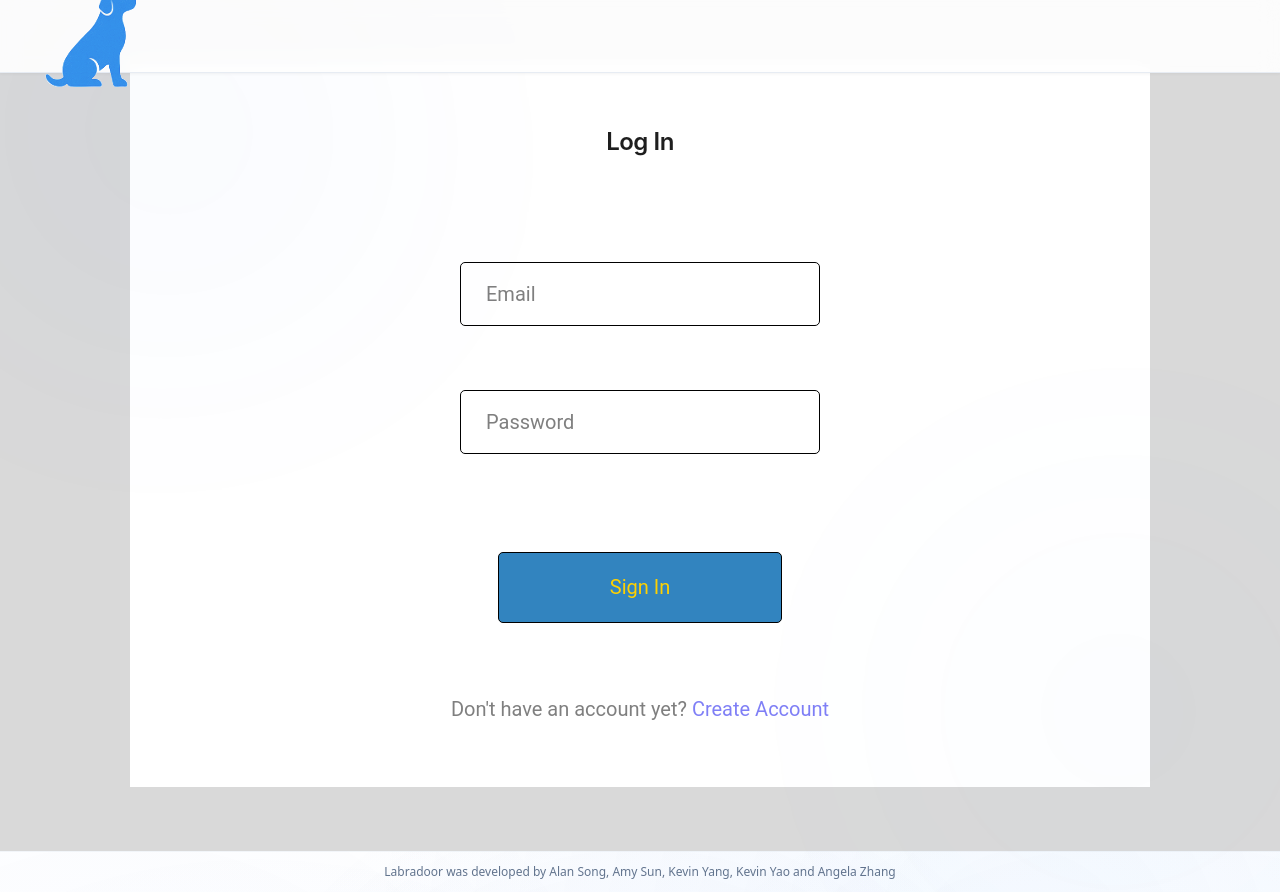
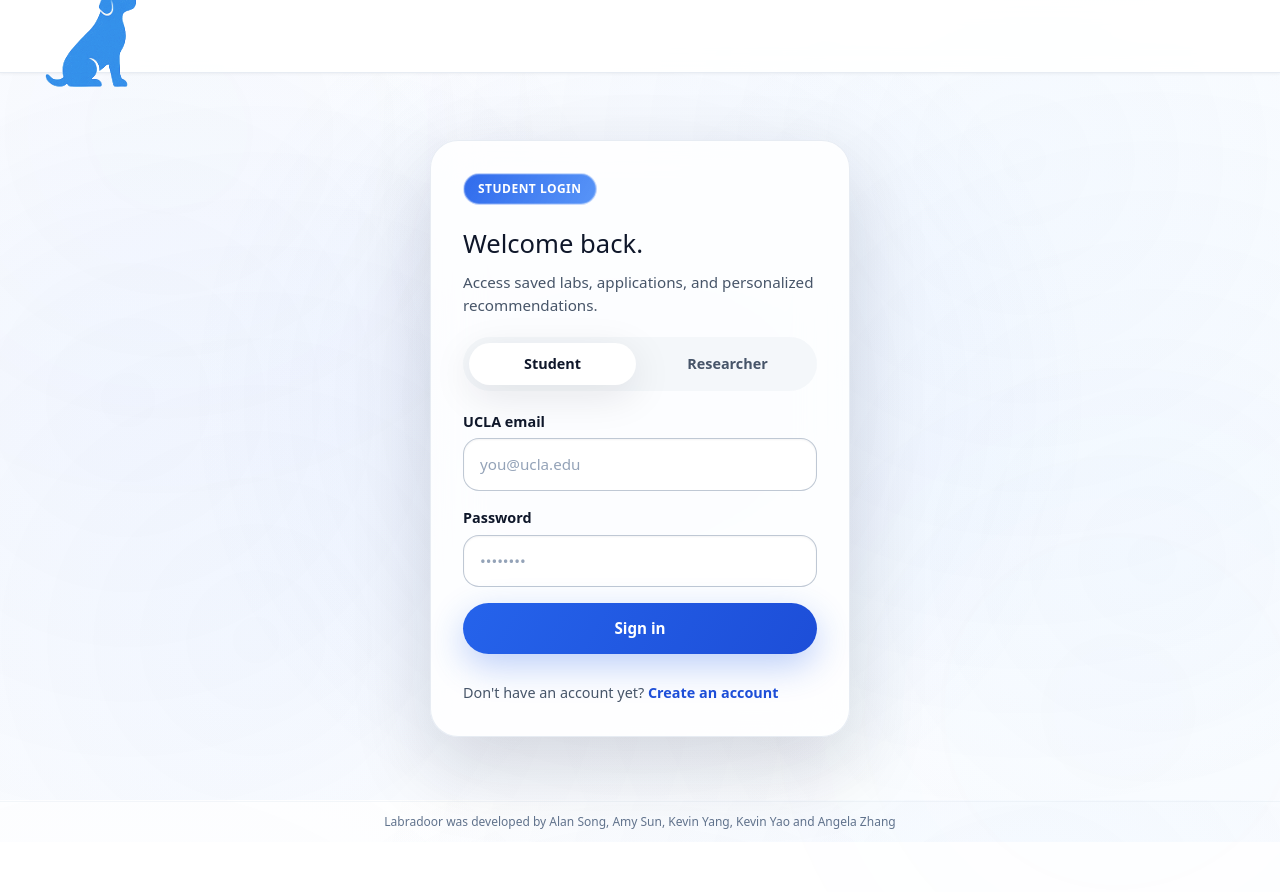
Before and after one commit to alansong21/labradoor, a Next.js app in the folder web/: page /login in a window 1280 px wide. After the commit the page ends 842 px from the top, so only its background shows below. Built offline with nearby package versions, Linux system fonts and the light colour scheme.

Commit message:
Changed styling of student and researcher signup page

```diff
--- a/web/src/app/login/login.css
+++ b/web/src/app/login/login.css
@@ -1,129 +1,184 @@
-.login-page {
+.auth-page {
+  min-height: 100vh;
+  padding: 140px 16px 64px;
   display: flex;
-  min-height: 100vh;
-  align-items: center;
   justify-content: center;
-  background: linear-gradient(0deg, #d9d9d9 0%, #d9d9d9 100%), rgba(255, 255, 255, 1);
-  padding: 64px 24px;
+  align-items: flex-start;
+  position: relative;
+  z-index: 1;
 }
 
-.login-container {
+.auth-card {
+  width: 100%;
+  max-width: 420px;
   display: flex;
   flex-direction: column;
-  align-items: center;
-  width: 100%;
-  max-width: 1020px;
-  padding: 64px 24px;
-  background: #fff;
-  border-radius: 0;
+  gap: 20px;
+  padding: 32px;
+  border-radius: 28px;
+  border: 1px solid rgba(226, 232, 240, 0.8);
+  background: rgba(255, 255, 255, 0.85);
+  box-shadow: 0 30px 80px rgba(15, 23, 42, 0.15);
+  backdrop-filter: blur(24px);
 }
 
-.login-title {
-  color: rgba(30, 30, 30, 1);
-  font-family: Inter, -apple-system, Roboto, Helvetica, sans-serif;
-  font-size: 24px;
-  font-style: normal;
-  font-weight: 600;
-  line-height: 120%;
-  letter-spacing: -0.48px;
-  margin: 0 0 105px 0;
+.auth-card__intro h1 {
+  font-size: 1.6rem;
+  margin: 0;
+  color: #0f172a;
 }
 
-.login-form {
+.auth-card__intro p {
+  margin: 8px 0 0;
+  color: #475569;
+  font-size: 0.95rem;
+}
+
+.role-pill {
+  align-self: flex-start;
+  padding: 6px 14px;
+  border-radius: 999px;
+  font-size: 0.75rem;
+  font-weight: 600;
+  letter-spacing: 0.04em;
+  text-transform: uppercase;
+  border: 1px solid rgba(255, 255, 255, 0.7);
+  box-shadow: inset 0 0 0 1px rgba(255, 255, 255, 0.2);
+}
+
+.role-pill--student {
+  background: linear-gradient(120deg, rgba(37, 99, 235, 0.95), rgba(59, 130, 246, 0.85));
+  color: white;
+}
+
+.role-pill--researcher {
+  background: linear-gradient(120deg, rgba(79, 70, 229, 0.95), rgba(14, 165, 233, 0.85));
+  color: white;
+}
+
+.role-toggle {
+  display: grid;
+  grid-template-columns: repeat(2, minmax(0, 1fr));
+  gap: 8px;
+  padding: 6px;
+  border-radius: 999px;
+  background: rgba(241, 245, 249, 0.75);
+}
+
+.role-toggle__option {
+  text-align: center;
+  padding: 10px 12px;
+  border-radius: 999px;
+  font-size: 0.9rem;
+  font-weight: 600;
+  color: #475569;
+  text-decoration: none;
+  transition: all 0.15s ease;
+}
+
+.role-toggle__option.active {
+  background: white;
+  color: #0f172a;
+  box-shadow: 0 10px 40px rgba(15, 23, 42, 0.1);
+}
+
+.auth-form {
   display: flex;
   flex-direction: column;
-  align-items: center;
-  gap: 64px;
-  width: 100%;
-  max-width: 360px;
+  gap: 16px;
 }
 
-.input-wrapper {
-  width: 100%;
+.auth-field {
+  display: flex;
+  flex-direction: column;
+  gap: 6px;
+  font-size: 0.9rem;
+  color: #0f172a;
 }
 
-.login-input {
-  width: 100%;
-  height: 64px;
-  border-radius: 5px;
-  border: 1px solid #000;
-  background: #fff;
-  padding: 0 25px;
-  color: rgba(0, 0, 0, 1);
-  font-family: Roboto, -apple-system, Helvetica, sans-serif;
-  font-size: 20px;
-  font-style: normal;
-  font-weight: 400;
-  line-height: 140.625%;
-  box-sizing: border-box;
+.auth-label {
+  font-weight: 600;
+  color: #0f172a;
 }
 
-.login-input::placeholder {
-  color: rgba(0, 0, 0, 0.5);
-  font-family: Roboto, -apple-system, Helvetica, sans-serif;
-  font-size: 20px;
-  font-style: normal;
-  font-weight: 400;
-  line-height: 140.625%;
+.auth-input {
+  border-radius: 16px;
+  border: 1px solid rgba(148, 163, 184, 0.6);
+  background: rgba(255, 255, 255, 0.95);
+  padding: 14px 16px;
+  font-size: 0.95rem;
+  color: #0f172a;
+  box-shadow: inset 0 1px 2px rgba(15, 23, 42, 0.05);
+  transition: border-color 0.15s ease, box-shadow 0.15s ease, background 0.15s ease;
 }
 
-.login-input:focus {
-  outline: none;
-  border-color: #3284bf;
+.auth-input::placeholder {
+  color: #94a3b8;
 }
 
-.login-submit-button {
-  width: 284px;
-  height: 71px;
-  background: #3284bf;
-  border-radius: 5px;
-  border: 1px solid #000;
-  color: #ffd100;
-  text-align: center;
-  font-family: Roboto, -apple-system, Helvetica, sans-serif;
-  font-size: 20px;
-  font-style: normal;
-  font-weight: 400;
-  line-height: normal;
-  cursor: pointer;
-  transition: background-color 0.2s;
-  margin-top: 34px;
+.auth-input:focus {
+  outline: none;
+  border-color: rgba(37, 99, 235, 0.9);
+  background: #fff;
+  box-shadow: 0 0 0 3px rgba(37, 99, 235, 0.15);
 }
 
-.login-submit-button:hover {
-  background: #2a6fa0;
+.auth-button {
+  border: none;
+  border-radius: 999px;
+  padding: 14px 18px;
+  font-size: 0.95rem;
+  font-weight: 600;
+  cursor: pointer;
+  transition: transform 0.15s ease, box-shadow 0.15s ease;
 }
 
-.login-submit-button:active {
-  background: #235a85;
+.auth-button.primary {
+  background: linear-gradient(120deg, #2563eb, #1d4ed8);
+  color: white;
+  box-shadow: 0 12px 35px rgba(37, 99, 235, 0.3);
+}
+
+.auth-button.primary:hover {
+  transform: translateY(-1px);
+  box-shadow: 0 15px 40px rgba(37, 99, 235, 0.35);
 }
 
 .status-message {
-  margin-top: 24px;
-  color: rgba(30, 30, 30, 1);
-  font-family: Roboto, -apple-system, Helvetica, sans-serif;
-  font-size: 16px;
+  font-size: 0.9rem;
+  margin: 4px 0 0;
 }
 
-.signup-prompt {
-  color: rgba(0, 0, 0, 0.5);
-  font-family: Roboto, -apple-system, Helvetica, sans-serif;
-  font-size: 20px;
-  font-style: normal;
-  font-weight: 400;
-  line-height: 140.625%;
-  margin-top: 72px;
+.status-success {
+  color: #15803d;
 }
 
-.signup-link {
-  color: rgba(0, 0, 238, 0.5);
-  font-family: Roboto, -apple-system, Helvetica, sans-serif;
-  font-size: 20px;
-  font-style: normal;
-  font-weight: 400;
+.status-error {
+  color: #b91c1c;
+}
+
+.auth-footer {
+  margin-top: 8px;
+  font-size: 0.9rem;
+  color: #475569;
+}
+
+.auth-link {
+  color: #1d4ed8;
+  font-weight: 600;
   text-decoration: none;
 }
 
-.signup-link:hover {
+.auth-link:hover {
   text-decoration: underline;
 }
+
+@media (max-width: 640px) {
+  .auth-page {
+    padding-top: 120px;
+  }
+
+  .auth-card {
+    padding: 28px 24px;
+  }
+}
--- a/web/src/app/login/page.tsx
+++ b/web/src/app/login/page.tsx
@@ -4,25 +4,41 @@
  * Redirects to appropriate dashboard upon success.
  */
 "use client";
-import { useState, Suspense } from "react";
+import { Suspense, useMemo, useState } from "react";
 import Link from "next/link";
 import { useSearchParams } from "next/navigation";
 import Navbar from "../components/Navbar";
 import "./login.css";
 
+type StatusState = { tone: "success" | "error"; message: string } | null;
+
+const ROLE_COPY: Record<"student" | "researcher", { title: string; blurb: string }> = {
+  student: {
+    title: "Student login",
+    blurb: "Access saved labs, applications, and personalized recommendations.",
+  },
+  researcher: {
+    title: "Researcher login",
+    blurb: "Manage posts, review applicants, and keep your lab profile current.",
+  },
+};
+
+const ROLE_TOGGLE = [
+  { label: "Student", value: "student" },
+  { label: "Researcher", value: "researcher" },
+];
+
 function LoginForm() {
   const searchParams = useSearchParams();
-  const role = searchParams.get("role");
-  const [status, setStatus] = useState<string | null>(null);
+  const roleParam = (searchParams.get("role") || "student").toLowerCase() as "student" | "researcher";
+  const [status, setStatus] = useState<StatusState>(null);
 
-  const getTitle = () => {
-    if (role === "student") return "Student Login";
-    if (role === "researcher") return "Researcher Login";
-    return "Log In";
-  };
+  const roleCopy = useMemo(() => ROLE_COPY[roleParam], [roleParam]);
 
   async function handleSubmit(e: React.FormEvent<HTMLFormElement>) {
     e.preventDefault();
+    setStatus(null);
+
     const form = new FormData(e.currentTarget);
 
     const res = await fetch("/api/auth/login", {
@@ -36,56 +52,78 @@ function LoginForm() {
     });
 
     if (res.ok) {
-      setStatus("Logged in!");
-      if (role === "researcher") {
+      setStatus({ tone: "success", message: "Logged in! Redirecting..." });
+      if (roleParam === "researcher") {
         window.location.href = "/my-posts";
       } else {
         window.location.href = "/";
       }
     } else {
       const body = await res.json().catch(() => null);
-      setStatus(body?.error ? JSON.stringify(body.error) : "Login failed.");
+      setStatus({
+        tone: "error",
+        message: body?.error ? JSON.stringify(body.error) : "Login failed.",
+      });
     }
   }
 
   return (
     <>
       <Navbar isLoggedIn={false} hideAuthButtons={true} />
-      <div className="login-page">
-        <div className="login-container">
-          <h1 className="login-title">{getTitle()}</h1>
+      <div className="auth-page">
+        <div className="auth-card">
+          <div className={`role-pill role-pill--${roleParam}`}>{roleCopy.title}</div>
+          <div className="auth-card__intro">
+            <h1>Welcome back.</h1>
+            <p>{roleCopy.blurb}</p>
+          </div>
 
-          <form onSubmit={handleSubmit} className="login-form">
-            <div className="input-wrapper">
-              <input
-                type="email"
-                name="email"
-                placeholder="Email"
-                className="login-input"
-                required
-              />
-            </div>
+          <div className="role-toggle" aria-label="Select role">
+            {ROLE_TOGGLE.map(({ label, value }) => (
+              <Link
+                key={value}
+                href={`/login?role=${value}`}
+                className={`role-toggle__option ${value === roleParam ? "active" : ""}`}
+              >
+                {label}
+              </Link>
+            ))}
+          </div>
 
-            <div className="input-wrapper">
+          <form onSubmit={handleSubmit} className="auth-form">
+            <label className="auth-field">
+              <span className="auth-label">UCLA email</span>
+              <input type="email" name="email" className="auth-input" placeholder="you@ucla.edu" required />
+            </label>
+
+            <label className="auth-field">
+              <span className="auth-label">Password</span>
               <input
                 type="password"
                 name="password"
-                placeholder="Password"
-                className="login-input"
+                className="auth-input"
+                placeholder="••••••••"
                 minLength={8}
                 required
               />
-            </div>
+            </label>
 
-            <button type="submit" className="login-submit-button">
-              Sign In
+            <button type="submit" className="auth-button primary">
+              Sign in
             </button>
           </form>
 
-          {status && <p className="status-message">{status}</p>}
+          {status && (
+            <p className={`status-message status-${status.tone}`} role="status">
+              {status.message}
+            </p>
+          )}
 
-          <p className="signup-prompt">
-            Don't have an account yet? <Link href="/signup" className="signup-link">Create Account</Link>
+          <p className="auth-footer">
+            Don&apos;t have an account yet?{" "}
+            <Link href={`/signup?role=${roleParam}`} className="auth-link">
+              Create an account
+            </Link>
           </p>
         </div>
       </div>
--- a/web/src/app/signup/page.tsx
+++ b/web/src/app/signup/page.tsx
@@ -5,15 +5,38 @@
  * Sends verification email upon success.
  */
 "use client";
-import { useState, Suspense } from "react";
+import { Suspense, useMemo, useState } from "react";
 import Link from "next/link";
 import { useSearchParams } from "next/navigation";
 import Navbar from "../components/Navbar";
 import "./signup.css";
 
+type StatusState = { tone: "success" | "error"; message: string } | null;
+
+const ROLE_COPY: Record<
+  "student" | "researcher",
+  { title: string; blurb: string; helper: string }
+> = {
+  student: {
+    title: "Student signup",
+    blurb: "Create an account to discover labs, build your profile, and track applications.",
+    helper: "Use your UCLA email so labs know you’re part of the community.",
+  },
+  researcher: {
+    title: "Researcher signup",
+    blurb: "Publish openings, manage applicants, and keep your lab presence up to date.",
+    helper: "Use your UCLA email so applicants can trust your lab is verified.",
+  },
+};
+
+const ROLE_TOGGLE = [
+  { label: "Student", value: "student" },
+  { label: "Researcher", value: "researcher" },
+];
+
 function SignupForm() {
   const searchParams = useSearchParams();
-  const role = searchParams.get("role") || "STUDENT";
+  const roleParam = (searchParams.get("role") || "student").toLowerCase() as "student" | "researcher";
   const [formData, setFormData] = useState({
     email: "",
     password: "",
@@ -21,8 +44,9 @@ function SignupForm() {
     name: "",
     uclaId: "",
   });
-  const [error, setError] = useState("");
-  const [success, setSuccess] = useState(false);
+  const [status, setStatus] = useState<StatusState>(null);
+
+  const roleCopy = useMemo(() => ROLE_COPY[roleParam], [roleParam]);
 
   const handleChange = (e: React.ChangeEvent<HTMLInputElement>) => {
     setFormData({ ...formData, [e.target.name]: e.target.value });
@@ -30,11 +54,10 @@ function SignupForm() {
 
   const handleSubmit = async (e: React.FormEvent) => {
     e.preventDefault();
-    setError("");
-    setSuccess(false);
+    setStatus(null);
 
     if (formData.password !== formData.confirmPassword) {
-      setError("Passwords do not match");
+      setStatus({ tone: "error", message: "Passwords do not match." });
       return;
     }
 
@@ -47,98 +70,130 @@ function SignupForm() {
           password: formData.password,
           name: formData.name,
           uclaId: formData.uclaId || undefined,
-          role: role.toUpperCase(),
+          role: roleParam.toUpperCase(),
         }),
       });
 
       if (res.ok) {
-        setSuccess(true);
-        setError("Account created! Please check your inbox for the verification email.");
+        setStatus({
+          tone: "success",
+          message: "Account created! Check your UCLA inbox for the verification email.",
+        });
       } else {
         const body = await res.json().catch(() => null);
-        setError(body?.error ? JSON.stringify(body.error) : "Signup failed.");
+        setStatus({
+          tone: "error",
+          message: body?.error ? JSON.stringify(body.error) : "Signup failed.",
+        });
       }
     } catch (err) {
-      setError("An unexpected error occurred.");
+      setStatus({ tone: "error", message: "An unexpected error occurred." });
     }
   };
 
   return (
     <>
       <Navbar isLoggedIn={false} hideAuthButtons={true} />
-      <div className="signup-page">
-        <div className="signup-container">
-          <h1 className="signup-title">Sign Up ({role})</h1>
+      <div className="auth-page">
+        <div className="auth-card">
+          <div className={`role-pill role-pill--${roleParam}`}>{roleCopy.title}</div>
+          <div className="auth-card__intro">
+            <h1>Join Labradoor.</h1>
+            <p>{roleCopy.blurb}</p>
+          </div>
+          <p className="auth-helper">{roleCopy.helper}</p>
 
-          <form onSubmit={handleSubmit} className="signup-form">
-            <div className="input-wrapper">
+          <div className="role-toggle" aria-label="Select role">
+            {ROLE_TOGGLE.map(({ label, value }) => (
+              <Link
+                key={value}
+                href={`/signup?role=${value}`}
+                className={`role-toggle__option ${value === roleParam ? "active" : ""}`}
+              >
+                {label}
+              </Link>
+            ))}
+          </div>
+
+          <form onSubmit={handleSubmit} className="auth-form">
+            <label className="auth-field">
+              <span className="auth-label">Full name</span>
               <input
                 type="text"
                 name="name"
-                placeholder="Full Name"
-                className="signup-input"
+                placeholder="First Last"
+                className="auth-input"
                 onChange={handleChange}
+                required
               />
-            </div>
+            </label>
 
-            <div className="input-wrapper">
+            <label className="auth-field">
+              <span className="auth-label">UCLA email</span>
               <input
                 type="email"
                 name="email"
-                placeholder="UCLA Email"
-                className="signup-input"
+                placeholder="you@ucla.edu"
+                className="auth-input"
                 required
                 onChange={handleChange}
               />
-            </div>
+            </label>
 
-            {role === "STUDENT" && (
-              <div className="input-wrapper">
+            {roleParam === "student" && (
+              <label className="auth-field">
+                <span className="auth-label">UCLA ID (UID)</span>
                 <input
                   type="text"
                   name="uclaId"
-                  placeholder="UCLA ID (UID)"
-                  className="signup-input"
+                  placeholder="000000000"
+                  className="auth-input"
                   onChange={handleChange}
                 />
-              </div>
+              </label>
             )}
 
-            <div className="input-wrapper">
+            <label className="auth-field">
+              <span className="auth-label">Password</span>
               <input
                 type="password"
                 name="password"
-                placeholder="Password"
-                className="signup-input"
+                placeholder="Create at least 8 characters"
+                className="auth-input"
                 minLength={8}
                 required
                 onChange={handleChange}
               />
-            </div>
+            </label>
 
-            <div className="input-wrapper">
+            <label className="auth-field">
+              <span className="auth-label">Confirm password</span>
               <input
                 type="password"
                 name="confirmPassword"
-                placeholder="Confirm Password"
-                className="signup-input"
+                placeholder="Re-enter password"
+                className="auth-input"
                 minLength={8}
                 required
                 onChange={handleChange}
               />
-            </div>
+            </label>
 
-            <button type="submit" className="signup-submit-button">
-              Sign Up
+            <button type="submit" className="auth-button primary">
+              Create account
             </button>
           </form>
 
-          {error && <p className={`status-message ${success ? "success" : "error"}`}>{error}</p>}
+          {status && (
+            <p className={`status-message status-${status.tone}`} role="status">
+              {status.message}
+            </p>
+          )}
 
-          <p className="login-prompt">
+          <p className="auth-footer">
             Already have an account?{" "}
-            <Link href="/login" className="login-link">
-              Log In
+            <Link href={`/login?role=${roleParam}`} className="auth-link">
+              Log in
             </Link>
           </p>
         </div>
--- a/web/src/app/signup/signup.css
+++ b/web/src/app/signup/signup.css
@@ -1,129 +1,190 @@
-.signup-page {
+.auth-page {
+  min-height: 100vh;
+  padding: 140px 16px 64px;
   display: flex;
-  min-height: 100vh;
-  align-items: center;
   justify-content: center;
-  background: linear-gradient(0deg, #d9d9d9 0%, #d9d9d9 100%), rgba(255, 255, 255, 1);
-  padding: 64px 24px;
+  align-items: flex-start;
+  position: relative;
+  z-index: 1;
 }
 
-.signup-container {
+.auth-card {
+  width: 100%;
+  max-width: 460px;
   display: flex;
   flex-direction: column;
-  align-items: center;
-  width: 100%;
-  max-width: 1020px;
-  padding: 64px 24px;
-  background: #fff;
-  border-radius: 0;
+  gap: 20px;
+  padding: 32px;
+  border-radius: 28px;
+  border: 1px solid rgba(226, 232, 240, 0.8);
+  background: rgba(255, 255, 255, 0.85);
+  box-shadow: 0 30px 80px rgba(15, 23, 42, 0.15);
+  backdrop-filter: blur(24px);
 }
 
-.signup-title {
-  color: rgba(30, 30, 30, 1);
-  font-family: Inter, -apple-system, Roboto, Helvetica, sans-serif;
-  font-size: 24px;
-  font-style: normal;
-  font-weight: 600;
-  line-height: 120%;
-  letter-spacing: -0.48px;
-  margin: 0 0 105px 0;
+.auth-card__intro h1 {
+  font-size: 1.6rem;
+  margin: 0;
+  color: #0f172a;
 }
 
-.signup-form {
+.auth-card__intro p {
+  margin: 8px 0 0;
+  color: #475569;
+  font-size: 0.95rem;
+}
+
+.auth-helper {
+  margin: 0;
+  font-size: 0.85rem;
+  color: #64748b;
+}
+
+.role-pill {
+  align-self: flex-start;
+  padding: 6px 14px;
+  border-radius: 999px;
+  font-size: 0.75rem;
+  font-weight: 600;
+  letter-spacing: 0.04em;
+  text-transform: uppercase;
+  border: 1px solid rgba(255, 255, 255, 0.7);
+  box-shadow: inset 0 0 0 1px rgba(255, 255, 255, 0.2);
+}
+
+.role-pill--student {
+  background: linear-gradient(120deg, rgba(37, 99, 235, 0.95), rgba(59, 130, 246, 0.85));
+  color: white;
+}
+
+.role-pill--researcher {
+  background: linear-gradient(120deg, rgba(79, 70, 229, 0.95), rgba(14, 165, 233, 0.85));
+  color: white;
+}
+
+.role-toggle {
+  display: grid;
+  grid-template-columns: repeat(2, minmax(0, 1fr));
+  gap: 8px;
+  padding: 6px;
+  border-radius: 999px;
+  background: rgba(241, 245, 249, 0.75);
+}
+
+.role-toggle__option {
+  text-align: center;
+  padding: 10px 12px;
+  border-radius: 999px;
+  font-size: 0.9rem;
+  font-weight: 600;
+  color: #475569;
+  text-decoration: none;
+  transition: all 0.15s ease;
+}
+
+.role-toggle__option.active {
+  background: white;
+  color: #0f172a;
+  box-shadow: 0 10px 40px rgba(15, 23, 42, 0.1);
+}
+
+.auth-form {
   display: flex;
   flex-direction: column;
-  align-items: center;
-  gap: 64px;
-  width: 100%;
-  max-width: 360px;
+  gap: 16px;
 }
 
-.input-wrapper {
-  width: 100%;
+.auth-field {
+  display: flex;
+  flex-direction: column;
+  gap: 6px;
+  font-size: 0.9rem;
+  color: #0f172a;
 }
 
-.signup-input {
-  width: 100%;
-  height: 64px;
-  border-radius: 5px;
-  border: 1px solid #000;
-  background: #fff;
-  padding: 0 25px;
-  color: rgba(0, 0, 0, 1);
-  font-family: Roboto, -apple-system, Helvetica, sans-serif;
-  font-size: 20px;
-  font-style: normal;
-  font-weight: 400;
-  line-height: 140.625%;
-  box-sizing: border-box;
+.auth-label {
+  font-weight: 600;
+  color: #0f172a;
 }
 
-.signup-input::placeholder {
-  color: rgba(0, 0, 0, 0.5);
-  font-family: Roboto, -apple-system, Helvetica, sans-serif;
-  font-size: 20px;
-  font-style: normal;
-  font-weight: 400;
-  line-height: 140.625%;
+.auth-input {
+  border-radius: 16px;
+  border: 1px solid rgba(148, 163, 184, 0.6);
+  background: rgba(255, 255, 255, 0.95);
+  padding: 14px 16px;
+  font-size: 0.95rem;
+  color: #0f172a;
+  box-shadow: inset 0 1px 2px rgba(15, 23, 42, 0.05);
+  transition: border-color 0.15s ease, box-shadow 0.15s ease, background 0.15s ease;
 }
 
-.signup-input:focus {
-  outline: none;
-  border-color: #3284bf;
+.auth-input::placeholder {
+  color: #94a3b8;
 }
 
-.signup-submit-button {
-  width: 284px;
-  height: 71px;
-  background: #3284bf;
-  border-radius: 5px;
-  border: 1px solid #000;
-  color: #ffd100;
-  text-align: center;
-  font-family: Roboto, -apple-system, Helvetica, sans-serif;
-  font-size: 20px;
-  font-style: normal;
-  font-weight: 400;
-  line-height: normal;
-  cursor: pointer;
-  transition: background-color 0.2s;
-  margin-top: 34px;
+.auth-input:focus {
+  outline: none;
+  border-color: rgba(37, 99, 235, 0.9);
+  background: #fff;
+  box-shadow: 0 0 0 3px rgba(37, 99, 235, 0.15);
 }
 
-.signup-submit-button:hover {
-  background: #2a6fa0;
+.auth-button {
+  border: none;
+  border-radius: 999px;
+  padding: 14px 18px;
+  font-size: 0.95rem;
+  font-weight: 600;
+  cursor: pointer;
+  transition: transform 0.15s ease, box-shadow 0.15s ease;
 }
 
-.signup-submit-button:active {
-  background: #235a85;
+.auth-button.primary {
+  background: linear-gradient(120deg, #2563eb, #1d4ed8);
+  color: white;
+  box-shadow: 0 12px 35px rgba(37, 99, 235, 0.3);
+}
+
+.auth-button.primary:hover {
+  transform: translateY(-1px);
+  box-shadow: 0 15px 40px rgba(37, 99, 235, 0.35);
 }
 
 .status-message {
-  margin-top: 24px;
-  color: rgba(30, 30, 30, 1);
-  font-family: Roboto, -apple-system, Helvetica, sans-serif;
-  font-size: 16px;
+  font-size: 0.9rem;
+  margin: 4px 0 0;
 }
 
-.login-prompt {
-  color: rgba(0, 0, 0, 0.5);
-  font-family: Roboto, -apple-system, Helvetica, sans-serif;
-  font-size: 20px;
-  font-style: normal;
-  font-weight: 400;
-  line-height: 140.625%;
-  margin-top: 72px;
+.status-success {
+  color: #15803d;
 }
 
-.login-link {
-  color: rgba(0, 0, 238, 0.5);
-  font-family: Roboto, -apple-system, Helvetica, sans-serif;
-  font-size: 20px;
-  font-style: normal;
-  font-weight: 400;
+.status-error {
+  color: #b91c1c;
+}
+
+.auth-footer {
+  margin-top: 8px;
+  font-size: 0.9rem;
+  color: #475569;
+}
+
+.auth-link {
+  color: #1d4ed8;
+  font-weight: 600;
   text-decoration: none;
 }
 
-.login-link:hover {
+.auth-link:hover {
   text-decoration: underline;
 }
+
+@media (max-width: 640px) {
+  .auth-page {
+    padding-top: 120px;
+  }
+
+  .auth-card {
+    padding: 28px 24px;
+  }
+}
```
